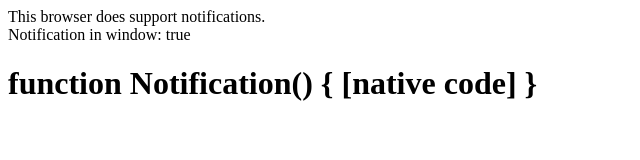
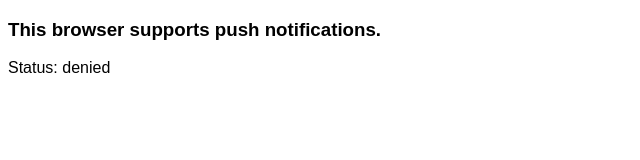
Before and after one commit to jovanadjuric/browser-support-tester, a plain HTML site: page index.html in a window 1280 px wide. Shown: the whole page, without its empty margins (0-640 px from the left). Drawn offline with Linux system fonts and the light colour scheme.

Commit message:
refactor

```diff
--- a/index.html
+++ b/index.html
@@ -5,13 +5,12 @@
     <meta charset="UTF-8">
     <meta http-equiv="X-UA-Compatible" content="IE=edge">
     <meta name="viewport" content="width=device-width, initial-scale=1.0">
-    <title>Document</title>
+    <title>Push notifications support tester</title>
 </head>
 
-<body>
-    <br>
-    <h1 id="isPushSupported"></h1>
-    <h4 id="error"></h4>
+<body style="font-family: sans-serif">
+    <h3 id="status"></h3>
+    <p id="message"></p>
     <script src="./index.js"></script>
 </body>
 
--- a/index.js
+++ b/index.js
@@ -1,34 +1,37 @@
 document.addEventListener('DOMContentLoaded', async function () {
-    const currentBrowserSupportsPush = () => {
+    const status = document.getElementById('status');
+    const message = document.getElementById('message');
+
+    const displayError = (err) => {
+        message.innerHTML = `<strong>"${err}"</strong> is not defined`;
+    }
+
+    const browserSupportsPush = () => {
         if (!('PushManager' in window)) {
-            document.querySelector('body').insertAdjacentHTML('afterbegin', 'This browser does NOT support window.PushManager');
+            displayError('window.PushManager');
             return false;
         }
         if (!('serviceWorker' in navigator)) {
-            document.querySelector('body').insertAdjacentHTML('afterbegin', 'This browser does NOT support navigator.serviceWorker');
+            displayError('navigator.serviceWorker');
             return false;
         }
         if (!('Notification' in window)) {
-            document.querySelector('body').insertAdjacentHTML('afterbegin', 'This browser does NOT support window.Notification');
+            displayError('window.Notification');
             return false;
         }
 
-        document.querySelector('body').insertAdjacentHTML('afterbegin', 'This browser does support notifications.<br> Notification in window: ' + !!('Notification' in window));
         return true;
     }
 
-    const pushElement = document.getElementById('isPushSupported');
-    const error = document.getElementById('error');
-
-    if (currentBrowserSupportsPush()) {
+    if (browserSupportsPush() === true) {
         try {
             await Notification.requestPermission()
-            pushElement.innerHTML = Notification;
-        } catch (e) {
-            pushElement.innerHTML = !!('Notification' in window);
-            error.innerHTML = e;
+            status.innerHTML = `This browser supports push notifications.`;
+            message.innerHTML = `Status: ${Notification.permission}`;
+        } catch (error) {
+            status.innerHTML = error;
         }
     } else {
-        pushElement.innerHTML = 'Push is not supported';
+        status.innerHTML = 'Push notifications are not supported by this browser.';
     }
 });
```
